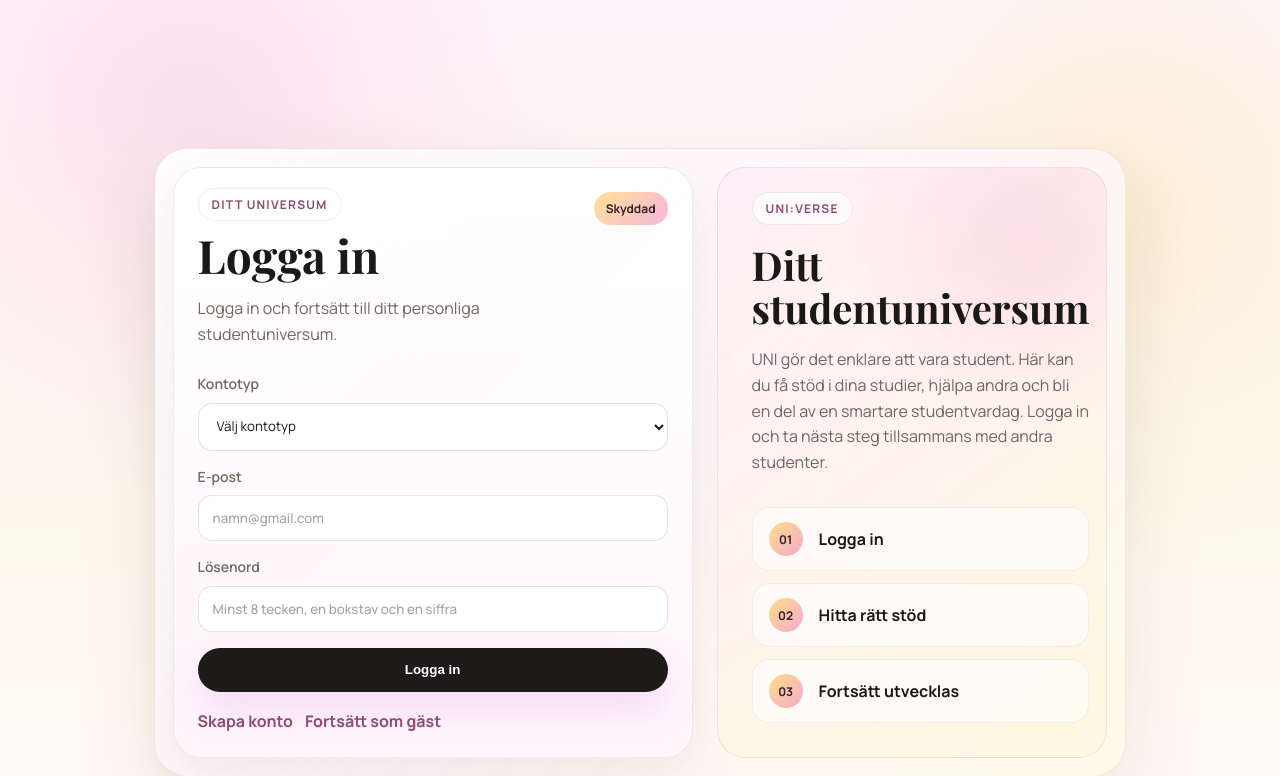
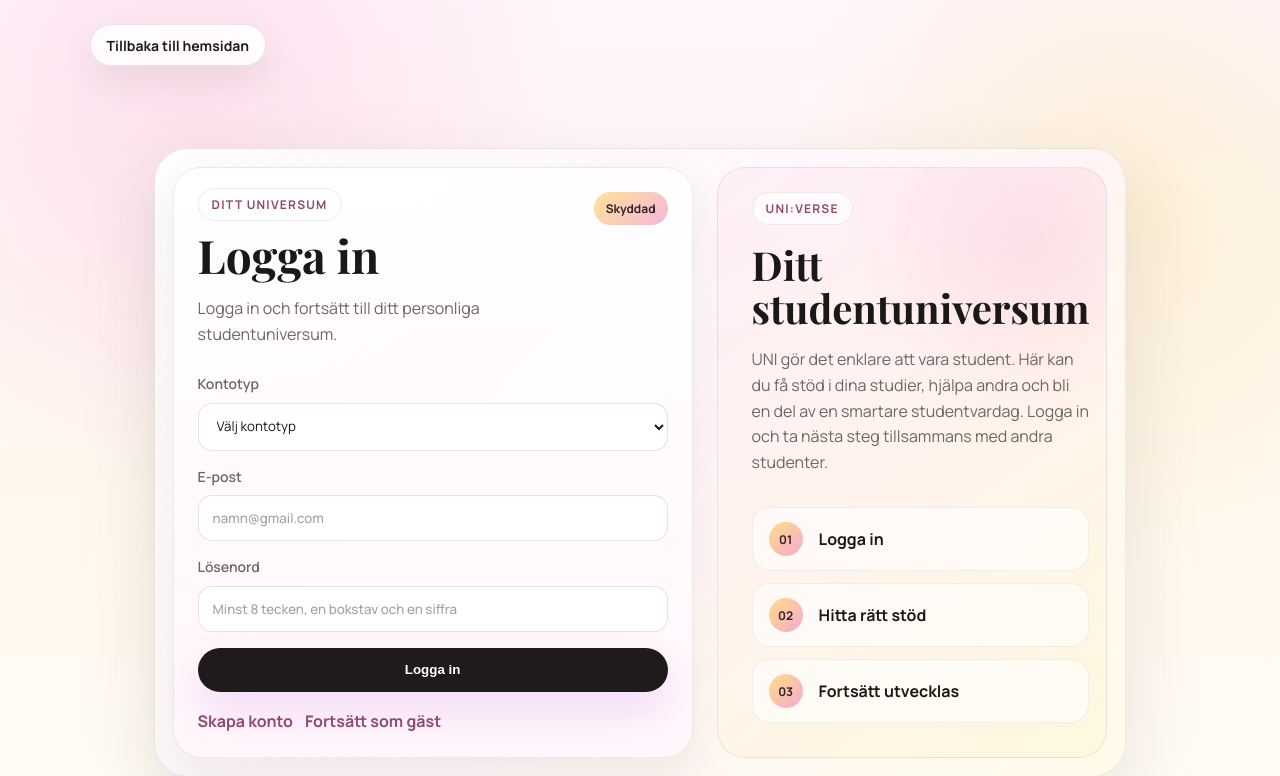
Before and after one commit to EmmaGeorge20/UNIVERSE.web, a Flask app: page /login in a window 1280 px wide. Shown: the top 776 px of the page. Run offline with Flask 3, Linux system fonts and the light colour scheme.

Commit message:
Gjorde lite justeringar

```diff
--- a/app.py
+++ b/app.py
@@ -6,6 +6,7 @@ It initializes the Flask app and registers all blueprints.
 
 from flask import Flask, redirect, render_template, session, url_for
 from auth import auth
+from db import get_connection
 
 app = Flask(__name__)
 app.secret_key = "universe_secret"  # Secret key required for sessions to work
@@ -95,9 +96,47 @@ def profile():
     """
     Renders the profile page placeholder.
     """
-    if not session.get("user"):
+    email = session.get("user")
+    if not email:
         return redirect(url_for("auth.login"))
-    return render_template("profil.html")
+
+    user = {
+        "first_name": "Gäst",
+        "last_name": "",
+        "email": email,
+        "school": "UNI:VERSE",
+        "program": "Student",
+        "phone": "Ej angivet",
+    }
+
+    if email != "guest":
+        conn = get_connection()
+        if conn is not None:
+            try:
+                cur = conn.cursor()
+                cur.execute(
+                    """
+                    SELECT first_name, last_name, email, school, program, phone
+                    FROM users
+                    WHERE email = %s
+                    """,
+                    (email,),
+                )
+                row = cur.fetchone()
+                if row:
+                    user = {
+                        "first_name": row[0],
+                        "last_name": row[1],
+                        "email": row[2],
+                        "school": row[3],
+                        "program": row[4],
+                        "phone": row[5],
+                    }
+                cur.close()
+            finally:
+                conn.close()
+
+    return render_template("profil.html", user=user)
 
 if __name__ == "__main__":
     app.run(debug=True)
--- a/auth.py
+++ b/auth.py
@@ -52,7 +52,7 @@ def login():
                 if user:
                     session["user"] = email
                     session["role"] = role
-                    return redirect(url_for("index"))
+                    return redirect(url_for("home"))
                 else:
                     error = "Fel epost, lösenord eller kontotyp"
 
@@ -66,7 +66,7 @@ def logout():
     """
     session.pop("user", None)
     session.pop("role", None)
-    return redirect(url_for("index"))
+    return redirect(url_for("startup"))
 
 @auth.route("/register", methods=["GET", "POST"])
 def register():
--- a/static/login.css
+++ b/static/login.css
@@ -4,6 +4,32 @@
     radial-gradient(circle at 15% 10%, rgba(240, 140, 194, 0.2), transparent 26%),
     radial-gradient(circle at 88% 18%, rgba(246, 216, 106, 0.22), transparent 24%),
     linear-gradient(180deg, #fff5fb 0%, #fff8ed 46%, #ffffff 100%);
+}
+
+.auth-home-link {
+  position: fixed;
+  top: 24px;
+  left: 7vw;
+  z-index: 20;
+  display: inline-flex;
+  align-items: center;
+  min-height: 42px;
+  padding: 0 16px;
+  border: 1px solid rgba(29, 28, 26, 0.1);
+  border-radius: 999px;
+  background: rgba(255, 255, 255, 0.86);
+  color: #1f1b1a;
+  font-size: 14px;
+  font-weight: 900;
+  text-decoration: none;
+  box-shadow: 0 14px 34px rgba(39, 33, 26, 0.08);
+  backdrop-filter: blur(14px);
+  transition: background 0.18s ease, transform 0.18s ease;
+}
+
+.auth-home-link:hover {
+  background: #fff;
+  transform: translateY(-1px);
 }
 
 .login-simple-header {
--- a/templates/base.html
+++ b/templates/base.html
@@ -11,14 +11,14 @@
     {% block header %}
     <header class="welcome-header">
         <nav class="nav" aria-label="Huvudnavigation">
-            <a class="brand" href="{{ url_for('index') }}" aria-label="UNI:VERSE startsida">
+            <a class="brand" href="{{ url_for('home') }}" aria-label="UNI:VERSE hemsida">
                 <span class="brand-mark">
                     <img src="{{ url_for('static', filename='universe_logo_mark_transparent.png') }}?v=2" alt="UNI:VERSE logo">
                 </span>
                 <span>UNI:VERSE</span>
             </a>
             <div class="nav-links">
-                <a href="{{ url_for('index') }}">Hem</a>
+                <a href="{{ url_for('home') }}">Hem</a>
                 <a href="{{ url_for('search') }}">Sök</a>
                 <a href="{{ url_for('messages') }}">Meddelanden</a>
                 <a href="{{ url_for('booking') }}">Bokningar</a>
--- a/templates/login.html
+++ b/templates/login.html
@@ -11,9 +11,11 @@
       rel="stylesheet"
     />
     <link rel="stylesheet" href="{{ url_for('static', filename='style.css') }}" />
-    <link rel="stylesheet" href="{{ url_for('static', filename='login.css') }}?v=2" />
+    <link rel="stylesheet" href="{{ url_for('static', filename='login.css') }}?v=3" />
   </head>
   <body class="login-page">
+    <a class="auth-home-link" href="{{ url_for('home') }}">Tillbaka till hemsidan</a>
+
     <main>
       <section id="login" class="section login-section login-form-section">
         <div class="login-panel login-student-panel">
@@ -72,7 +74,7 @@
               <button class="btn" type="submit">Logga in</button>
               <div class="form-links">
                 <a href="{{ url_for('auth.register') }}">Skapa konto</a>
-                <a href="{{ url_for('index') }}">Fortsätt som gäst</a>
+                <a href="{{ url_for('guest') }}">Fortsätt som gäst</a>
               </div>
             </form>
           </div>
--- a/templates/profil.html
+++ b/templates/profil.html
@@ -7,7 +7,7 @@
   <link rel="preconnect" href="https://fonts.gstatic.com" crossorigin>
   <link href="https://fonts.googleapis.com/css2?family=Manrope:wght@300;400;500;600;700&family=Playfair+Display:wght@500;700&display=swap" rel="stylesheet">
    <!-- Profile page stylesheet -->
-  <link rel="stylesheet" href="{{ url_for('static', filename='profile.css') }}">
+  <link rel="stylesheet" href="{{ url_for('static', filename='profile.css') }}?v=2">
 {% endblock %}
 
 {% block body %}
@@ -17,14 +17,14 @@
   <section class="profile-hero">
  <!-- Background image with overlay -->
     <div class="profile-hero-bg">
-      <img src="{{ url_for('static', filename='profile-bg.jpg') }}" alt="" aria-hidden="true">
+      <img src="{{ url_for('static', filename='universe_homepage.png') }}" alt="" aria-hidden="true">
       <div class="profile-hero-overlay"></div>
     </div>
  <!-- User's name, badge and booking button -->
     <div class="profile-hero-content">
       <div class="profile-identity">
         <div class="profile-avatar">
-          <span>{{ user.first_name[0] }}</span>
+          <span>{{ (user.first_name or "U")[0] }}</span>
         </div>
         <div class="profile-meta">
           <span class="profile-badge">Verifierad hjälpare</span>
--- a/templates/register.html
+++ b/templates/register.html
@@ -6,12 +6,14 @@
    <link rel="preconnect" href="https://fonts.googleapis.com">
    <link rel="preconnect" href="https://fonts.gstatic.com" crossorigin>
    <link href="https://fonts.googleapis.com/css2?family=Manrope:wght@300;400;500;600;700&family=Playfair+Display:wght@500;700&display=swap" rel="stylesheet">
-   <link rel="stylesheet" href="{{ url_for('static', filename='register.css') }}?v=2">
+   <link rel="stylesheet" href="{{ url_for('static', filename='register.css') }}?v=3">
 {% endblock %}
 
 {% block header %}{% endblock %}
 
 {% block body %}
+   <a class="auth-home-link" href="{{ url_for('home') }}">Tillbaka till hemsidan</a>
+
    <main class="register-page">
        <section id="register" class="register-section">
            <div class="register-shell">
@@ -89,7 +91,7 @@
 
                        <div class="register-actions">
                            <a href="{{ url_for('auth.login') }}">Har du redan konto?</a>
-                           <a href="{{ url_for('index') }}">Fortsätt som gäst</a>
+                           <a href="{{ url_for('guest') }}">Fortsätt som gäst</a>
                            <button class="register-submit" type="submit">Skapa konto</button>
                        </div>
                    </form>
```
Also changed, not shown: static/register.css (+26 -0 lines).
